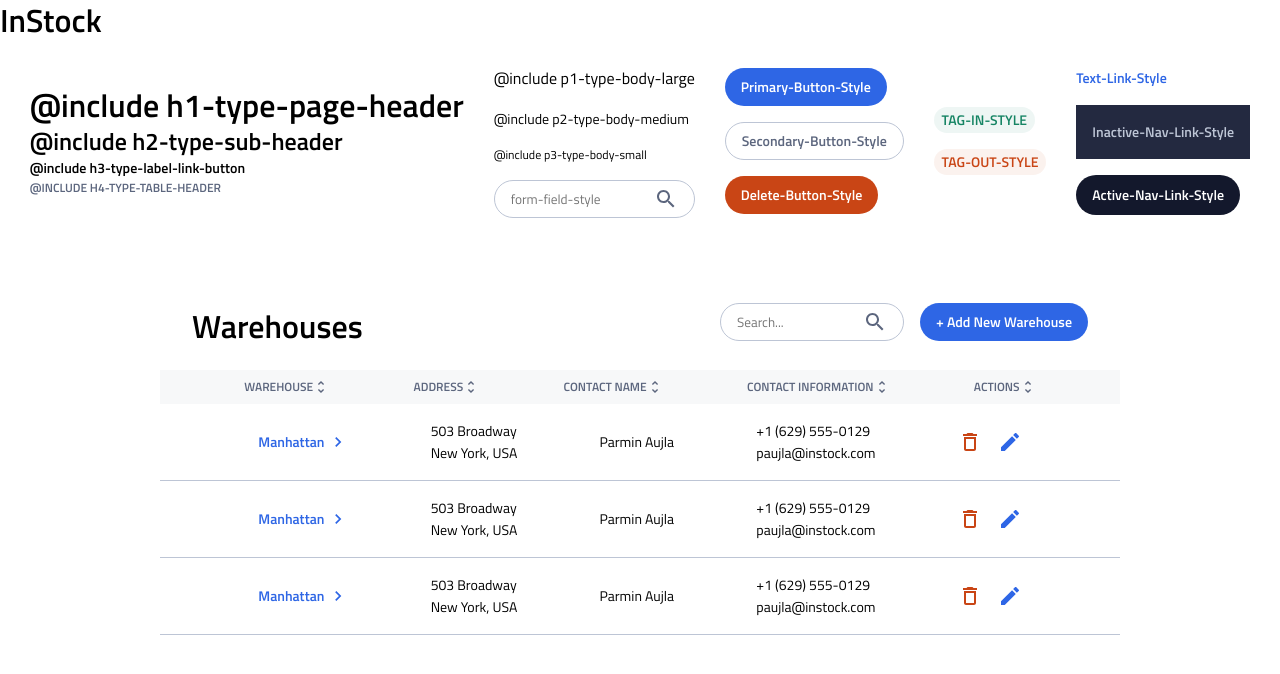
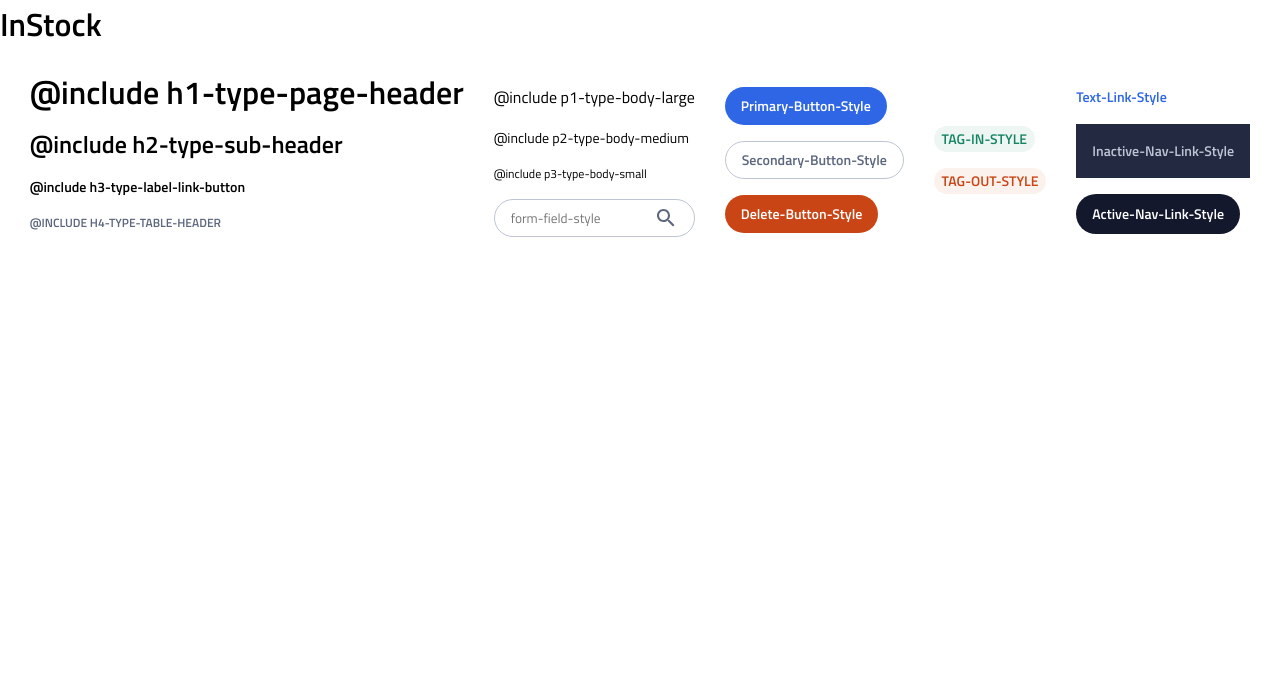
Before and after one commit to QurayshSaif/saturn-instock, a React (Create React App) app: page / in a window 1280 px wide. Shown: the top 674 px of the page. Built offline with nearby package versions, Linux system fonts and the light colour scheme.

Commit message:
refactor mixinreference as component

```diff
--- a/src/App.js
+++ b/src/App.js
@@ -1,40 +1,14 @@
 import './App.scss'
-import WarehouseList from './components/WarehouseList/WarehouseList';
+import MixinReference from './components/MixinReference/MixinReference';
+// import WarehouseList from './components/WarehouseList/WarehouseList';
 
 function App () {
   return (
     <div className="App">
       <h1>InStock</h1>
-      <div className="sass__class">
-        <div className="sass_class--headers">
-          <h1>@include h1-type-page-header</h1>
-          <h2>@include h2-type-sub-header</h2>
-          <h3>@include h3-type-label-link-button</h3>
-          <h4>@include h4-type-table-header</h4>
-        </div>
-        <div className="sass__class--paragraphs">
-          <p className="p1">@include p1-type-body-large</p>
-          <p className="p2">@include p2-type-body-medium</p>
-          <p className="p3">@include p3-type-body-small</p>
-          <input type="search" name="appsearch" id="appsearch" className="appsearch" placeholder="form-field-style" />
-        </div>
-        <div className="sass__class--buttons">
-          <p className="primary-button">primary-button-style</p>
-          <p className="secondary-button">secondary-button-style</p>
-          <p className="delete-button">delete-button-style</p>
-        </div>
-        <div className="sass__class--tags">
-          <p className="tag-in">tag-in-style</p>
-          <p className="tag-out">tag-out-style</p>
-        </div>
-        <div className="sass__class--links">
-          <p className="text-link">text-link-style</p>
-          <p className="inactive-nav">inactive-nav-link-style</p>
-          <p className="active-nav">active-nav-link-style</p>
-        </div>
-      </div>
+      <MixinReference />
 
-      <WarehouseList />
+      {/* <WarehouseList /> */ }
     </div>
   );
 }
--- a/src/App.scss
+++ b/src/App.scss
@@ -2,116 +2,3 @@
 @use './styles/partials/typography' as *;
 @use './styles/partials/variables' as *;
 @use './styles/partials/mixins' as *;
-
-body {
-	margin: $t-margin;
-}
-
-.sass__class {
-	display: flex;
-	flex-direction: row;
-	align-items: center;
-	justify-content: space-evenly;
-	padding: $pad-large-24 0;
-
-	&--headers {
-		display: flex;
-		flex-direction: column;
-	}
-
-	&--paragraphs {
-		display: flex;
-		flex-direction: column;
-		gap: 1rem;
-	}
-
-	&--buttons {
-		display: flex;
-		flex-direction: column;
-		gap: 1rem;
-	}
-
-	&--tags {
-		display: flex;
-		flex-direction: column;
-		gap: 1rem;
-	}
-
-	&--links {
-		display: flex;
-		flex-direction: column;
-		gap: 1rem;
-	}
-}
-
-h1 {
-	@include h1-type-page-header;
-	padding-bottom: $pad-med-16;
-}
-
-h2 {
-	@include h2-type-sub-header;
-	padding-bottom: $pad-med-16;
-}
-
-h3 {
-	@include h3-type-label-link-button;
-	padding-bottom: $pad-med-16;
-}
-
-h4 {
-	@include h4-type-table-header;
-	padding-bottom: $pad-med-16;
-}
-
-.p1 {
-	@include p1-type-body-large;
-}
-
-.p2 {
-	@include p2-type-body-medium;
-}
-
-.p3 {
-	@include p3-type-body-small;
-}
-
-.primary-button {
-	@include primary-button-style;
-}
-
-.secondary-button {
-	@include secondary-button-style;
-}
-
-.delete-button {
-	@include delete-button-style;
-}
-
-.tag-in {
-	@include tag-in-style;
-}
-
-.tag-out {
-	@include tag-out-style;
-}
-
-.text-link {
-	@include text-link-style;
-}
-
-.inactive-nav {
-	@include inactive-nav-link-style;
-	background-color: $graphite;
-	// margin: $pad-med-16 0;
-}
-
-.active-nav {
-	@include active-nav-link-style;
-	// margin: $pad-med-16 0;
-}
-
-.appsearch {
-	@include form-field-style;
-	background: url('./assets/icons/search-24px.svg') no-repeat right 1rem center;
-}
--- /dev/null
+++ b/src/components/MixinReference/MixinReference.jsx
@@ -0,0 +1,38 @@
+import './MixinReference.scss';
+
+const MixinReference = () => {
+	return (
+		<>
+			<div className="sass__class">
+				<div className="sass_class--headers">
+					<h1 className='h1'>@include h1-type-page-header</h1>
+					<h2 className='h2'>@include h2-type-sub-header</h2>
+					<h3 className='h3'>@include h3-type-label-link-button</h3>
+					<h4 className='h4'>@include h4-type-table-header</h4>
+				</div>
+				<div className="sass__class--paragraphs">
+					<p className="p1">@include p1-type-body-large</p>
+					<p className="p2">@include p2-type-body-medium</p>
+					<p className="p3">@include p3-type-body-small</p>
+					<input type="search" name="appsearch" id="appsearch" className="appsearch" placeholder="form-field-style" />
+				</div>
+				<div className="sass__class--buttons">
+					<p className="primary-button">primary-button-style</p>
+					<p className="secondary-button">secondary-button-style</p>
+					<p className="delete-button">delete-button-style</p>
+				</div>
+				<div className="sass__class--tags">
+					<p className="tag-in">tag-in-style</p>
+					<p className="tag-out">tag-out-style</p>
+				</div>
+				<div className="sass__class--links">
+					<p className="text-link">text-link-style</p>
+					<p className="inactive-nav">inactive-nav-link-style</p>
+					<p className="active-nav">active-nav-link-style</p>
+				</div>
+			</div>
+		</>
+	);
+};
+
+export default MixinReference;
--- /dev/null
+++ b/src/components/MixinReference/MixinReference.scss
@@ -0,0 +1,113 @@
+@use '../../styles/partials/globals' as *;
+@use '../../styles/partials/typography' as *;
+@use '../../styles/partials/variables' as *;
+@use '../../styles/partials/mixins' as *;
+
+.sass__class {
+	display: flex;
+	flex-direction: row;
+	align-items: center;
+	justify-content: space-evenly;
+	padding: $pad-large-24 0;
+
+	&--headers {
+		display: flex;
+		flex-direction: column;
+	}
+
+	&--paragraphs {
+		display: flex;
+		flex-direction: column;
+		gap: 1rem;
+	}
+
+	&--buttons {
+		display: flex;
+		flex-direction: column;
+		gap: 1rem;
+	}
+
+	&--tags {
+		display: flex;
+		flex-direction: column;
+		gap: 1rem;
+	}
+
+	&--links {
+		display: flex;
+		flex-direction: column;
+		gap: 1rem;
+	}
+
+	.h1 {
+		@include h1-type-page-header;
+		padding-bottom: $pad-med-16;
+	}
+
+	.h2 {
+		@include h2-type-sub-header;
+		padding-bottom: $pad-med-16;
+	}
+
+	.h3 {
+		@include h3-type-label-link-button;
+		padding-bottom: $pad-med-16;
+	}
+
+	.h4 {
+		@include h4-type-table-header;
+		padding-bottom: $pad-med-16;
+	}
+
+	.p1 {
+		@include p1-type-body-large;
+	}
+
+	.p2 {
+		@include p2-type-body-medium;
+	}
+
+	.p3 {
+		@include p3-type-body-small;
+	}
+
+	.primary-button {
+		@include primary-button-style;
+	}
+
+	.secondary-button {
+		@include secondary-button-style;
+	}
+
+	.delete-button {
+		@include delete-button-style;
+	}
+
+	.tag-in {
+		@include tag-in-style;
+	}
+
+	.tag-out {
+		@include tag-out-style;
+	}
+
+	.text-link {
+		@include text-link-style;
+	}
+
+	.inactive-nav {
+		@include inactive-nav-link-style;
+		background-color: $graphite;
+		// margin: $pad-med-16 0;
+	}
+
+	.active-nav {
+		@include active-nav-link-style;
+		// margin: $pad-med-16 0;
+	}
+
+	.appsearch {
+		@include form-field-style;
+		background: url('../../assets/icons/search-24px.svg') no-repeat right 1rem center;
+	}
+}
```
